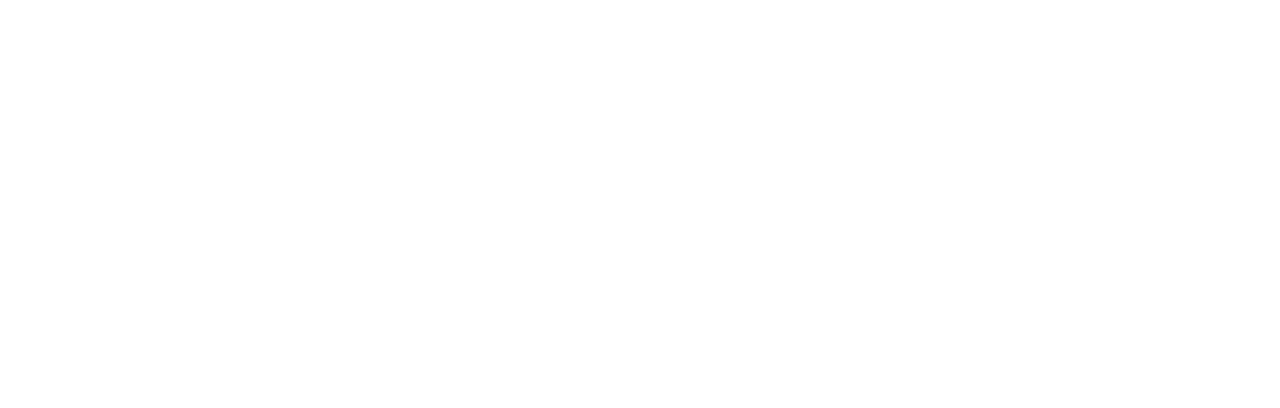
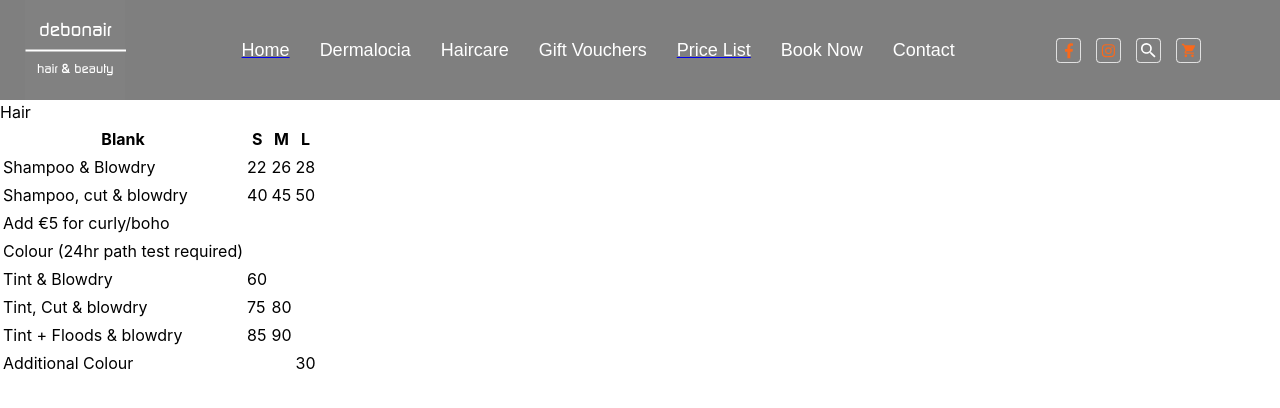
Before and after one commit to KevinG2001/hairSalonWebsite, a React (Vite) app: page /services-price in a window 1280 px wide. Before the commit this address had no page. Shown: the top 408 px of the page. Built offline with nearby package versions, Linux system fonts and the light colour scheme.

Commit message:
File and setup done for price tables

```diff
--- a/src/App.tsx
+++ b/src/App.tsx
@@ -7,6 +7,7 @@
 import BrandedProducts from "./components/Products/BrandedProducts";
 import StylingProduct from "./components/Products/StylingProduct";
 import Haircare from "./components/Products/Haircare";
+import PriceTables from "./components/PriceTables";
 
 function App() {
   return (
@@ -19,6 +20,7 @@
           <Route path="/category/dermalogica" element={<Dermalogica />} />
           <Route path="/category/haircare" element={<Haircare />} />
           <Route path="/category/:brand" element={<BrandedProducts />} />
+          <Route path="/services-price" element={<PriceTables />} />
         </Routes>
       </div>
     </Router>
--- /dev/null
+++ b/src/components/PriceTables.tsx
@@ -0,0 +1,19 @@
+import React from "react";
+import priceStyling from "../styling/priceStyling.module.scss";
+import Navbar from "./global/Navbar";
+import HairPrice from "./price/HairPrice";
+
+function PriceTables() {
+  return (
+    <>
+      <Navbar />
+      <div className={priceStyling.Container}>
+        <div className={priceStyling.Wrapper}>
+          <HairPrice />
+        </div>
+      </div>
+    </>
+  );
+}
+
+export default PriceTables;
--- a/src/components/global/Navbar.tsx
+++ b/src/components/global/Navbar.tsx
@@ -11,20 +11,22 @@
   return (
     <>
       <nav className={navStyles.navContainer}>
-          <div className={navStyles.navTitle}>
-            <Link to='/'>
-              <img src={logo} alt="" className={navStyles.navLogo} />
-            </Link>
-          </div>
+        <div className={navStyles.navTitle}>
+          <Link to="/">
+            <img src={logo} alt="" className={navStyles.navLogo} />
+          </Link>
+        </div>
         <div className={navStyles.navUlWrapper}>
           <ul className={navStyles.navUl}>
-            <Link to='/'>
+            <Link to="/">
               <button className={navStyles.navLink}>Home</button>
             </Link>
             <button className={navStyles.navLink}>Dermalocia</button>
             <button className={navStyles.navLink}>Haircare</button>
             <button className={navStyles.navLink}>Gift Vouchers</button>
-            <button className={navStyles.navLink}>Price List</button>
+            <Link to="/services-price">
+              <button className={navStyles.navLink}>Price List</button>
+            </Link>
             <button className={navStyles.navLink}>Book Now</button>
             <button className={navStyles.navLink}>Contact</button>
           </ul>
--- /dev/null
+++ b/src/components/price/HairPrice.tsx
@@ -0,0 +1,62 @@
+import React from "react";
+import priceStyling from "../../styling/priceStyling.module.scss";
+
+function HairPrice() {
+  return (
+    <>
+      <div className={priceStyling.Container}>
+        <div className={priceStyling.Wrapper}>
+          Hair
+          <table>
+            <tr>
+              <th>Blank</th>
+              <th>S</th>
+              <th>M</th>
+              <th>L</th>
+            </tr>
+            <tr>
+              <td>Shampoo & Blowdry</td>
+              <td>22</td>
+              <td>26</td>
+              <td>28</td>
+            </tr>
+            <tr>
+              <td>Shampoo, cut & blowdry</td>
+              <td>40</td>
+              <td>45</td>
+              <td>50</td>
+            </tr>
+            <tr>
+              <td>Add €5 for curly/boho</td>
+            </tr>
+            <tr>
+              <td>Colour (24hr path test required)</td>
+            </tr>
+            <tr>
+              <td>Tint & Blowdry</td>
+              <td>60</td>
+            </tr>
+            <tr>
+              <td>Tint, Cut & blowdry</td>
+              <td>75</td>
+              <td>80</td>
+            </tr>
+            <tr>
+              <td>Tint + Floods & blowdry</td>
+              <td>85</td>
+              <td>90</td>
+            </tr>
+            <tr>
+              <td>Additional Colour</td>
+              <td></td>
+              <td></td>
+              <td>30</td>
+            </tr>
+          </table>
+        </div>
+      </div>
+    </>
+  );
+}
+
+export default HairPrice;
```
Also changed, not shown: src/styling/priceStyling.module.scss (added).
